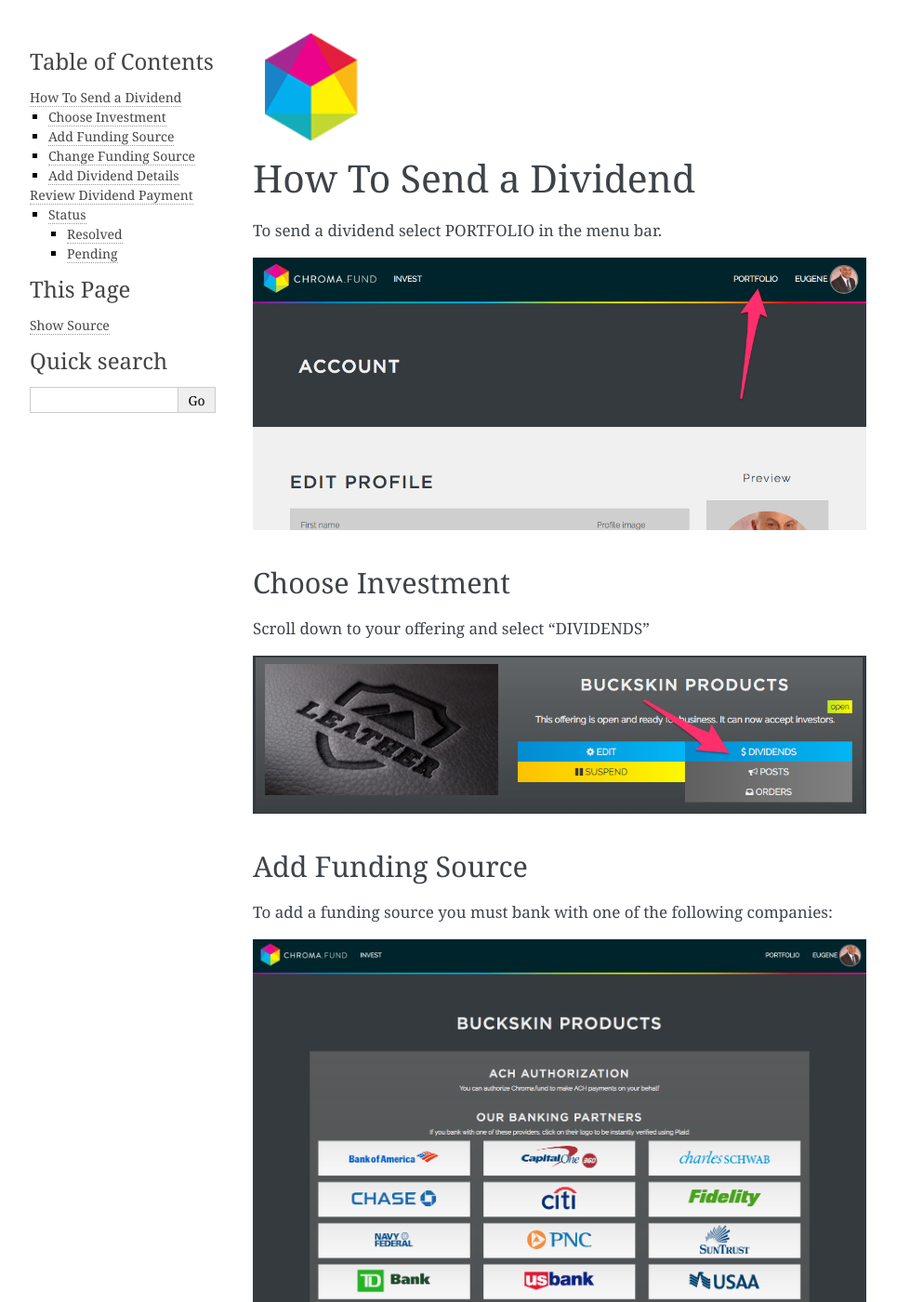
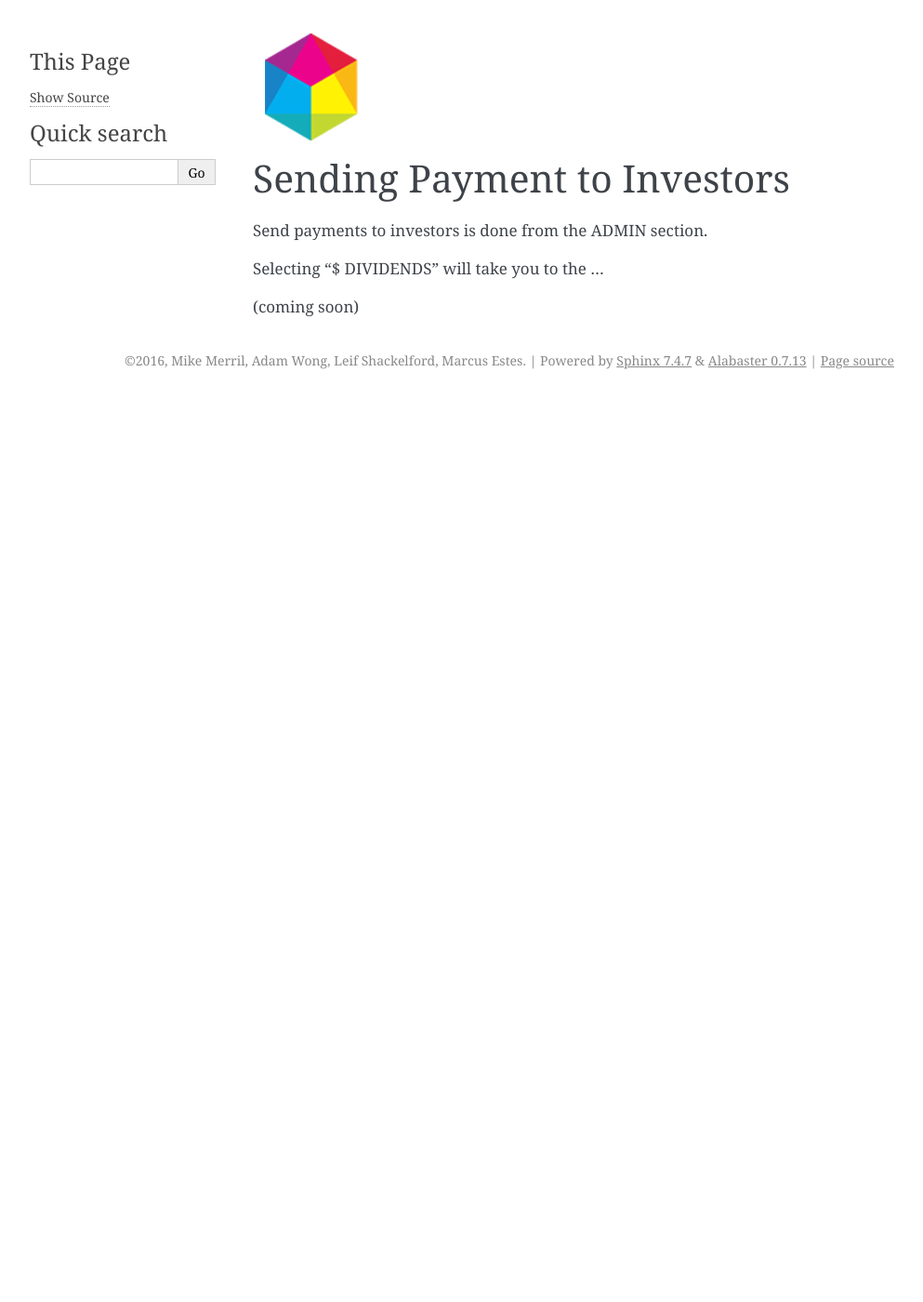
Before and after one commit to ChromaPDX/chroma-fund-docs, a Sphinx documentation site: the page built from docs/source/chroma_fund/howto_senddividend.rst, in a window 1280 px wide and 1400 px high. Shown: the whole window at 93% size, without its empty margins (148-1141 px from the left). Built offline with Sphinx 7.4.7, drawn with Linux system fonts in a browser that asks for light colours; pages that are not in the unit, such as notebooks, are missing from menus; some of the changed text lies outside the part shown.

Commit message:
Update howto_senddividend.rst

```diff
--- a/docs/source/chroma_fund/howto_senddividend.rst
+++ b/docs/source/chroma_fund/howto_senddividend.rst
@@ -2,80 +2,11 @@
 
 .. image:: /images/128.png
 
-How To Send a Dividend
-======================
+Sending Payment to Investors
+============================
 
-To send a dividend select PORTFOLIO in the menu bar.
+Send payments to investors is done from the ADMIN section.
 
-.. image:: /images/select_portfolio.png
+Selecting "$ DIVIDENDS" will take you to the ...
 
-Choose Investment
------------------
-
-Scroll down to your offering and select "DIVIDENDS"
-
-.. image:: /images/select_dividends.png
-
-Add Funding Source
-------------------
-
-To add a funding source you must bank with one of the following companies:
-
-.. image:: /images/select_bank.png
-
-Select your bank, login, and choose the appropriate account.
-
-.. image:: /images/bank_useaccount.png
-
-Change Funding Source
----------------------
-
-If you change banks you can select "CHANGE" and follow the steps from Add Funding Source.
-
-.. image:: /images/bank_changeaccount.png
-
-Add Dividend Details
---------------------
-
-Enter your gross income for the dividend period (typically a quarter).
-Enter the Start of the income period (typically Jan 1, Apr 1, Jul 1, Oct 1).
-Enter the End of the income period (typically Mar 31, Jun 30, Aug 31, Dec 31).
-
-.. image:: /images/select_submitforverification.png
-
-And then select "SUBMIT FOR VERIFICATION".
-
-You'll get a pop-up message to confirm payment.
-
-.. image:: /images/select_submitpayment.png
-
-.. tip:: Log into your bank and make sure you have enough funds to cover the payment.
-
-Select "SUBMIT PAYMENT".
-
-Review Dividend Payment
-=======================
-
-On the Dividends page you can review your history of payments under DIVIDEND HISTORY.
-
-.. image:: /images/dividendhistory.png
-
-Select the folder icon and SHOW under PAYOUTS to view the details of what was sent.
-
-.. image:: /images/select_show.png
-
-Here you can how much was reported, how much was sent, and who it was sent to.
-
-.. image:: /images/dividendhistorypayouts.png
-
-Status
-------
-
-Resolved
-~~~~~~~~
-The payment was received by the investor.
-
-Pending
-~~~~~~~
-
-The payment has not been received. The investor has not added their bank information.
+(coming soon)
```
